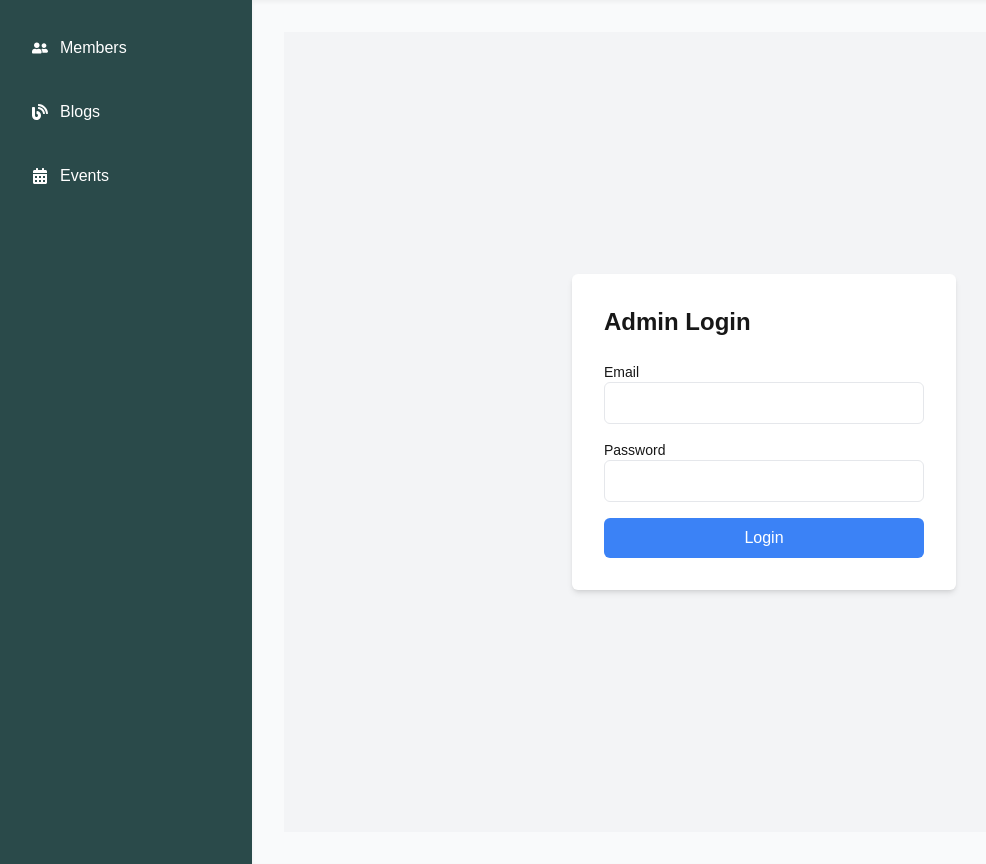
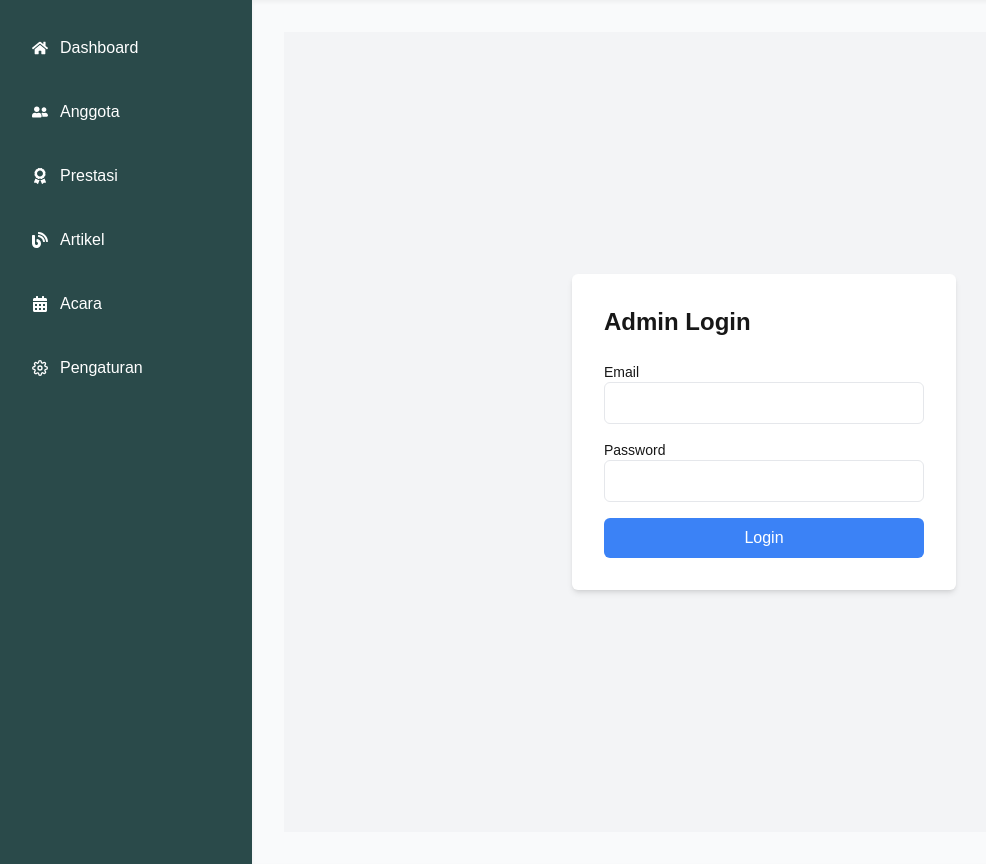
Before and after one commit to arelquack/nk-project, a Next.js app: page /admin/login in a window 1280 px wide. Shown: the whole page, without its empty margins (4-990 px from the left). Built offline with nearby package versions, Linux system fonts and the light colour scheme; no server answers.

Commit message:
feat: adding dashboard components

```diff
--- a/package.json
+++ b/package.json
@@ -11,9 +11,12 @@
   "dependencies": {
     "@supabase/supabase-js": "^2.46.1",
     "axios": "^1.7.7",
+    "chart.js": "^4.4.7",
+    "chartjs": "^0.3.24",
     "next": "15.0.3",
     "next-auth": "^4.24.10",
     "react": "^18.3.1",
+    "react-chartjs-2": "^5.2.0",
     "react-dom": "^18.3.1",
     "react-icons": "^5.4.0"
   },
--- a/src/app/admin/blogs/page.tsx
+++ b/src/app/admin/blogs/page.tsx
@@ -3,6 +3,7 @@
 
 import { useState, useEffect } from "react";
 import axios from "axios";
+import Header from "@/app/components/dashboard/Header";
 
 export interface Blog {
   id: number;
@@ -75,8 +76,8 @@ export default function BlogsPage() {
 
   return (
     <div>
-      <h1 className="text-2xl font-bold mb-4 text-black">Blogs</h1>
-      <div className="mb-4 grid grid-cols-1 gap-4 max-w-3xl mx-auto">
+      <Header title="Artikel" />
+      <div className="mb-4 mt-4 grid grid-cols-1 gap-4 max-w-3xl mx-auto">
         <input
           type="text"
           placeholder="Title"
--- a/src/app/admin/events/page.tsx
+++ b/src/app/admin/events/page.tsx
@@ -2,6 +2,7 @@
 
 import { useState, useEffect } from "react";
 import axios from "axios";
+import Header from "@/app/components/dashboard/Header";
 
 export interface Event {
     id: number;
@@ -68,13 +69,13 @@ export default function EventsPage() {
 
     return (
         <div className="container mx-auto mt-5">
-        <h1 className="text-black text-2xl font-bold mb-4">Manage Events</h1>
+        <Header title="Acara" />
 
         {/* Error Handling */}
         {error && <div className="text-red-500">{error}</div>}
 
         {/* Input Form */}
-        <div className="mb-4">
+        <div className="mb-4 mt-2">
             <input
             type="text"
             placeholder="Nama Event"
--- a/src/app/admin/layout.tsx
+++ b/src/app/admin/layout.tsx
@@ -1,4 +1,5 @@
-import { FaUserFriends, FaBlog, FaCalendarAlt } from "react-icons/fa";
+import { FaUserFriends, FaBlog, FaCalendarAlt, FaHome, FaAward } from "react-icons/fa";
+import { FiSettings } from "react-icons/fi";
 
 export default function AdminLayout({ children }: { children: React.ReactNode }) {
   return (
@@ -7,25 +8,46 @@ export default function AdminLayout({ children }: { children: React.ReactNode })
       <aside className="w-64 bg-mountain-dark text-white shadow-lg">
         <nav className="flex flex-col p-6 space-y-4">
           <a
+            href="/admin"
+            className="flex items-center gap-3 hover:bg-gray-600 p-3 rounded-md transition duration-200"
+          >
+            <FaHome />
+            <span>Dashboard</span>
+          </a>
+          <a
             href="/admin/members"
             className="flex items-center gap-3 hover:bg-gray-600 p-3 rounded-md transition duration-200"
           >
             <FaUserFriends />
-            <span>Members</span>
+            <span>Anggota</span>
+          </a>
+          <a
+            href="#"
+            className="flex items-center gap-3 hover:bg-gray-600 p-3 rounded-md transition duration-200"
+          >
+            <FaAward />
+            <span>Prestasi</span>
           </a>
           <a
             href="/admin/blogs"
             className="flex items-center gap-3 hover:bg-gray-600 p-3 rounded-md transition duration-200"
           >
             <FaBlog />
-            <span>Blogs</span>
+            <span>Artikel</span>
           </a>
           <a
             href="/admin/events"
             className="flex items-center gap-3 hover:bg-gray-600 p-3 rounded-md transition duration-200"
           >
             <FaCalendarAlt />
-            <span>Events</span>
+            <span>Acara</span>
+          </a>
+          <a
+            href="#"
+            className="flex items-center gap-3 hover:bg-gray-600 p-3 rounded-md transition duration-200"
+          >
+            <FiSettings />
+            <span>Pengaturan</span>
           </a>
         </nav>
       </aside>
--- a/src/app/admin/login/page.tsx
+++ b/src/app/admin/login/page.tsx
@@ -1,13 +1,8 @@
 "use client";
 
 import { useState } from "react";
-import { createClient } from "@supabase/supabase-js";
 import { useRouter } from "next/navigation";
-
-const supabase = createClient(
-  process.env.NEXT_PUBLIC_SUPABASE_URL!,
-  process.env.NEXT_PUBLIC_SUPABASE_ANON_KEY!
-);
+import supabase from "@/utils/supabaseClient";
 
 export default function AdminLogin() {
   const [email, setEmail] = useState("");
--- a/src/app/admin/members/page.tsx
+++ b/src/app/admin/members/page.tsx
@@ -2,6 +2,7 @@
 
 import { useState, useEffect } from "react";
 import axios from "axios";
+import Header from "@/app/components/dashboard/Header";
 
 interface Member {
   id: number;
@@ -81,8 +82,8 @@ export default function MembersPage() {
 
   return (
     <div>
-      <h1 className="text-2xl font-bold mb-4 text-black">Members</h1>
-      <div className="mb-4">
+      <Header title="Anggota"/>
+      <div className="mb-4 mt-4">
         <input
           type="text"
           placeholder="Name"
--- a/src/app/admin/page.tsx
+++ b/src/app/admin/page.tsx
@@ -0,0 +1,39 @@
+"use client";
+import React from "react";
+
+import Header from "@/app/components/dashboard/Header";
+import OverviewCards from "@/app/components/dashboard/OverviewCards";
+import ChartSection from "@/app/components/dashboard/ChartSection";
+import RecentActivities from "@/app/components/dashboard/RecentActivities";
+
+const AdminPage: React.FC = () => {
+    return (
+        <div className="flex bg-gray-100 min-h-screen">
+            {/* Main Content */}
+            <div className="flex-1 flex flex-col">
+
+                {/* Header */}
+                <Header title="Dashboard Admin"/>
+
+                {/* Dashboard Content */}
+                <main className="p-6 space-y-6">
+
+                    {/* Overview Cards */}
+                    <OverviewCards />
+
+                    {/* Charts and Stats */}
+                    <div className="grid grid-cols-1 md:grid-cols-2 gap-6">
+                        <ChartSection title="Distribusi Anggota" chartType="pie" />
+                        <ChartSection title="Prestasi Tahunan" chartType="line" />
+                    </div>
+
+                    {/* Recent Activities */}
+                    <RecentActivities />
+
+                </main>
+            </div>
+        </div>
+    );
+};
+
+export default AdminPage;
--- /dev/null
+++ b/src/app/components/dashboard/ChartSection.tsx
@@ -0,0 +1,40 @@
+import React from "react";
+import { Chart } from "react-chartjs-2";
+import {
+    Chart as ChartJS,
+    ArcElement,
+    LineElement,
+    PointElement,
+    Tooltip,
+    Legend,
+    CategoryScale,
+    LinearScale
+} from "chart.js";
+
+ChartJS.register(ArcElement, LineElement, PointElement, Tooltip, Legend, CategoryScale, LinearScale);
+
+interface ChartSectionProps {
+    title: string;
+    chartType: "pie" | "line";
+}
+
+const ChartSection: React.FC<ChartSectionProps> = ({ title, chartType }) => {
+    const data = {
+        labels: ["Departemen A", "Departemen B", "Departemen C"],
+        datasets: [
+        {
+            data: [40, 30, 30],
+            backgroundColor: ["#2A4A4A", "#F8BBD0", "#4FB3B3"],
+        },
+        ],
+    };
+
+    return (
+        <div className="p-6 bg-white rounded-lg shadow">
+        <h2 className="text-lg font-bold mb-4">{title}</h2>
+        <Chart type={chartType} data={data} />
+        </div>
+    );
+};
+
+export default ChartSection;
--- /dev/null
+++ b/src/app/components/dashboard/Header.tsx
@@ -0,0 +1,23 @@
+import React from "react";
+import { FiBell, FiUser } from "react-icons/fi";
+
+interface HeaderProps {
+    title: string;
+}
+
+const Header: React.FC<HeaderProps> = ({ title }) => {
+    return (
+        <header className="bg-white shadow flex items-center justify-between p-4">
+            <h1 className="text-xl font-semibold text-gray-800">{title}</h1>
+            <div className="flex items-center space-x-4">
+                <FiBell className="text-gray-500 cursor-pointer" />
+                <div className="flex items-center space-x-2 cursor-pointer">
+                    <FiUser className="text-gray-500" />
+                    <span className="text-gray-600">Admin</span>
+                </div>
+            </div>
+        </header>
+    );
+};
+
+export default Header;
--- /dev/null
+++ b/src/app/components/dashboard/OverviewCards.tsx
@@ -0,0 +1,22 @@
+import React from "react";
+
+const OverviewCards: React.FC = () => {
+    const cards = [
+        { title: "Total Anggota", count: 120, color: "bg-sakura-pink" },
+        { title: "Total Alumni", count: 45, color: "bg-mountain-dark" },
+        { title: "Total Prestasi", count: 30, color: "bg-tosca-green" },
+    ];
+
+    return (
+        <div className="grid grid-cols-1 md:grid-cols-3 gap-6">
+        {cards.map((card, index) => (
+            <div key={index} className={`p-6 rounded-lg ${card.color} text-white`}>
+            <h3 className="text-lg font-semibold">{card.title}</h3>
+            <p className="text-2xl font-bold">{card.count}</p>
+            </div>
+        ))}
+        </div>
+    );
+};
+
+export default OverviewCards;
--- /dev/null
+++ b/src/app/components/dashboard/RecentActivities.tsx
@@ -0,0 +1,23 @@
+import React from "react";
+
+const RecentActivities: React.FC = () => {
+    const activities = [
+        { description: "Anggota baru ditambahkan: Rie Takahashi", time: "2 jam lalu" },
+        { description: "Prestasi baru ditambahkan: Juara Umum Bunkasai MGMP Sumatera Barat dan Riau 2023", time: "1 hari lalu" },
+    ];
+
+    return (
+        <div className="p-6 bg-white rounded-lg shadow">
+            <h2 className="text-lg font-bold mb-4">Aktivitas Terbaru</h2>
+            <ul className="space-y-3">
+                {activities.map((activity, index) => (
+                <li key={index} className="text-gray-700">
+                    {activity.description} <span className="text-sm text-gray-500">({activity.time})</span>
+                </li>
+                ))}
+            </ul>
+        </div>
+    );
+};
+
+export default RecentActivities;
```
Also changed, not shown: 1 other file (tests, documents, lock files or other folders).
